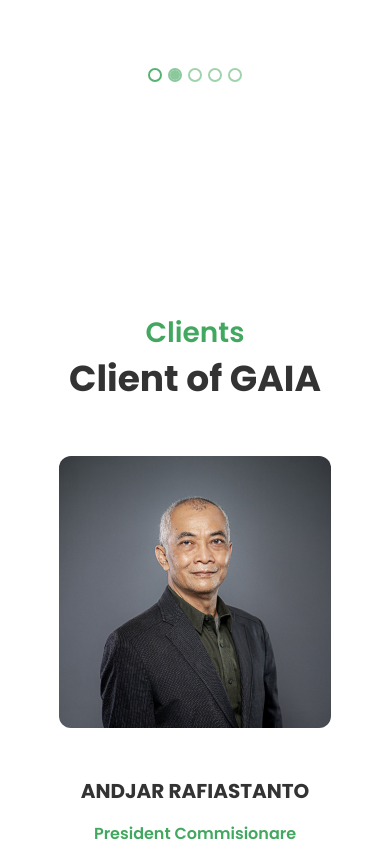
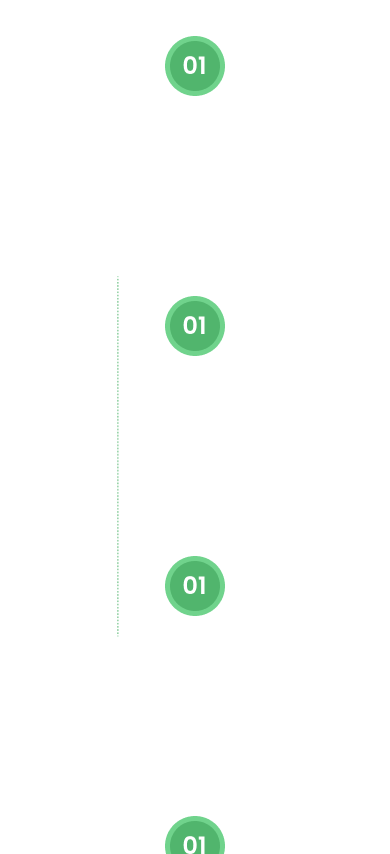
Before and after one commit to syafa2898/Gaia, a plain HTML site: page abousUs.html in a window 390 px wide. Shown: the part 3663-4517 px from the top of the page. Drawn offline with nearby package versions, Linux system fonts and the light colour scheme.

Commit message:
timeline

```diff
--- a/abousUs.html
+++ b/abousUs.html
@@ -194,7 +194,23 @@
                 </div>
             </div>
         </section>
-
+        <section id="section3">
+            <div class="container">
+                <div class="tittleSection text-center pt-5 pb-5">
+                    <h3 class="fw-bold timeline">Timeline</h3>
+                    <div class="timelineSection">
+                        <img class="line-timeline centered-timeline w-100" src="assets/img/images/lineTimeline.png"
+                            alt="lineTimeline">
+                        <div class="circle-container d-flex justify-content-between w-100 centered-timeline">
+                            <img src="assets/img/images/numberTimeline.png" alt="numberTimeline">
+                            <img src="assets/img/images/numberTimeline.png" alt="numberTimeline">
+                            <img src="assets/img/images/numberTimeline.png" alt="numberTimeline">
+                            <img src="assets/img/images/numberTimeline.png" alt="numberTimeline">
+                        </div>
+                    </div>
+                </div>
+            </div>
+        </section>
         <section id="section5">
             <div class="container">
                 <div class="tittleSection text-center pt-5 pb-5">
--- a/assets/css/style.scss
+++ b/assets/css/style.scss
@@ -292,16 +292,32 @@
 #section1 {
   padding-bottom: 60px;
 }
-#section3 {
-  background-color: $green;
-  padding: 5rem 0rem 5rem;
-  color: white;
+.timeline {
+  color: $green;
 }
 
-#section3 h1 {
-  padding-bottom: 30px;
+.timelineSection {
+  position: relative;
+  text-align: center;
+  margin-top: 170px;
+  padding: 50px;
 }
-
+.line-timeline {
+  position: absolute;
+  top: 50%;
+  left: 50%;
+  transform: translate(-50%, -50%);
+}
+.circle-container {
+  position: absolute;
+  top: 50%;
+  left: 50%;
+  transform: translate(-50%, -50%);
+}
+.timelineSection .circle-container img {
+  height: 60px;
+  width: 60px;
+}
 #section4 .cardSection4 {
   height: 100%;
   width: 100%;
@@ -407,6 +423,23 @@
     transform: translateX(15%);
   }
 }
+@media only screen and (max-width: 990px) {
+  .circle-container {
+    flex-direction: column;
+    align-items: center;
+    row-gap: 200px;
+  }
+  #section3 {
+    margin: 100px 0 300px;
+  }
+  .timeline {
+    margin-bottom: 500px;
+  }
+  .line-timeline {
+    margin: auto;
+    transform: rotate(90deg) translate(0px, 257px);
+  }
+}
 @media only screen and (max-width: 480px) {
   .partnerContainer {
     transform: translateX(20%);
```
Also changed, not shown: assets/css/style.css, assets/img/images/lineTimeline.png (added), assets/img/images/numberTimeline.png (added), 1 other file.
